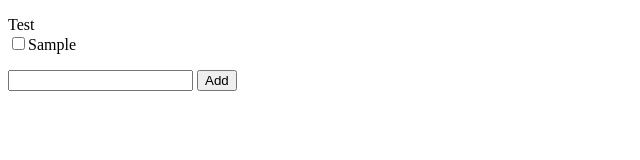
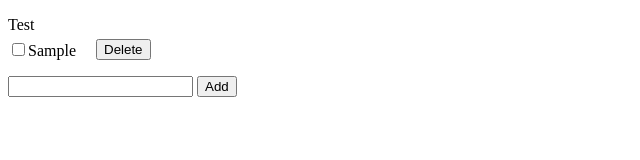
Before and after one commit to priyanshi1933/typescript, a website with bundled scripts: page todo.html in a window 1280 px wide. Both pictures are taken after typing "Sample" into the empty fields and a click on the button "Add". Shown: the whole page, without its empty margins (0-640 px from the left). Built offline with nearby package versions, Linux system fonts and the light colour scheme.

Commit message:
first commit

```diff
--- a/src/todo.ts
+++ b/src/todo.ts
@@ -31,14 +31,25 @@ function addListItem(task:Task) {
     const item=document.createElement("li")
     const label=document.createElement("label")
     const checkbox=document.createElement("input")
+    checkbox.type="checkbox"
+    checkbox.checked=task.completed
     checkbox.addEventListener("change",()=>{
         task.completed=checkbox.checked
         saveTasks()
     })
-    checkbox.type="checkbox"
-    checkbox.checked=task.completed
+    const deleteBtn=document.createElement("button")
+    deleteBtn.innerText="Delete";
+    deleteBtn.style.marginLeft="10px";
+    deleteBtn.addEventListener("click",()=>{
+        item.remove();
+        const index=tasks.indexOf(task);
+        if(index>-1){
+            tasks.splice(index,1);
+            saveTasks();
+        }
+    })
     label.append(checkbox,task.title)
-    item.append(label)
+    item.append(label,deleteBtn)
     list?.append(item)
 }
 function saveTasks(){
--- a/todo.html
+++ b/todo.html
@@ -1,16 +1,25 @@
 <!DOCTYPE html>
 <html lang="en">
+
 <head>
     <meta charset="UTF-8">
     <meta name="viewport" content="width=device-width, initial-scale=1.0">
     <title>Document</title>
     <style>
-        #list{
+        #list {
             list-style: none;
             padding: 0;
         }
+
+        li {
+            margin-bottom: 5px;
+            display: flex;
+            align-items: center;
+            gap: 10px;
+        }
     </style>
 </head>
+
 <body>
     <ul id="list">
         <li>Test</li>
@@ -22,4 +31,5 @@
     <script src="build/todo.js" defer></script>
     <script> var exports = {}; </script>
 </body>
+
 </html>
```
Also changed, not shown: build/todo.js, 1 other file.
